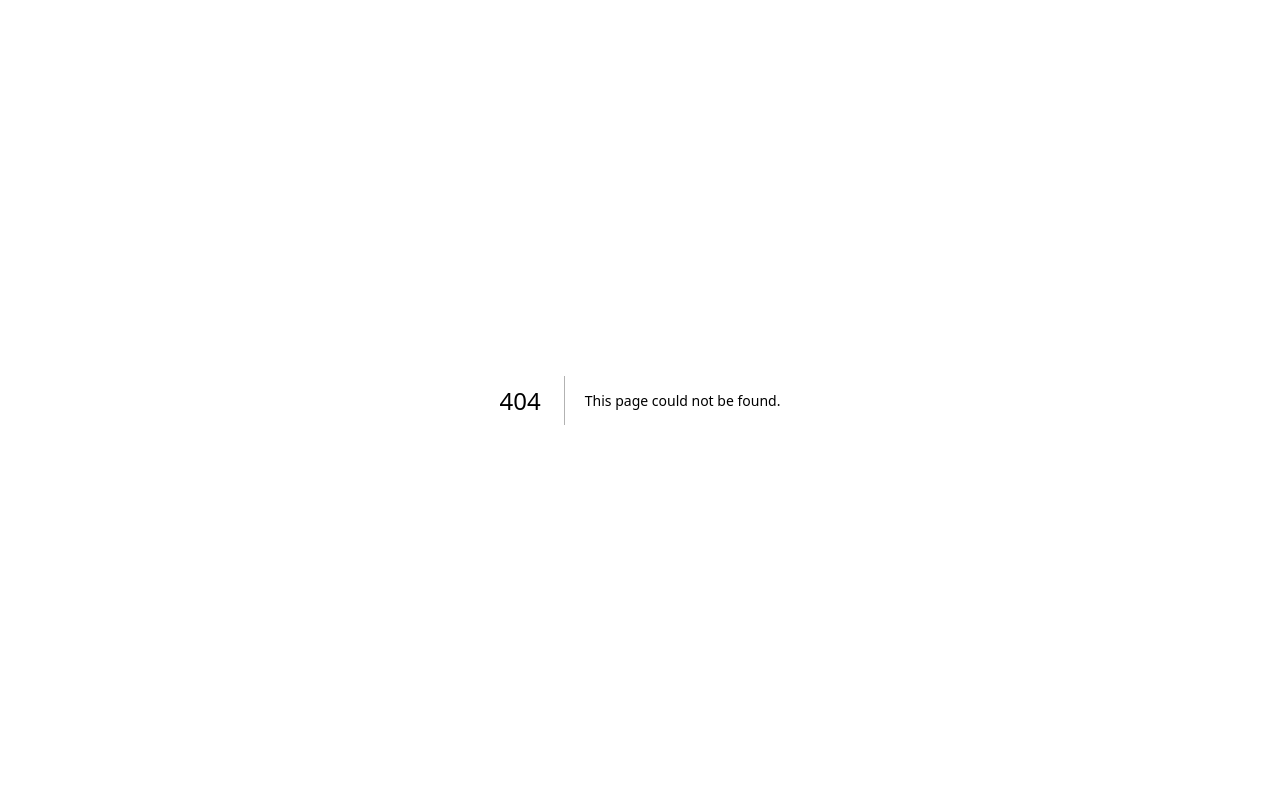
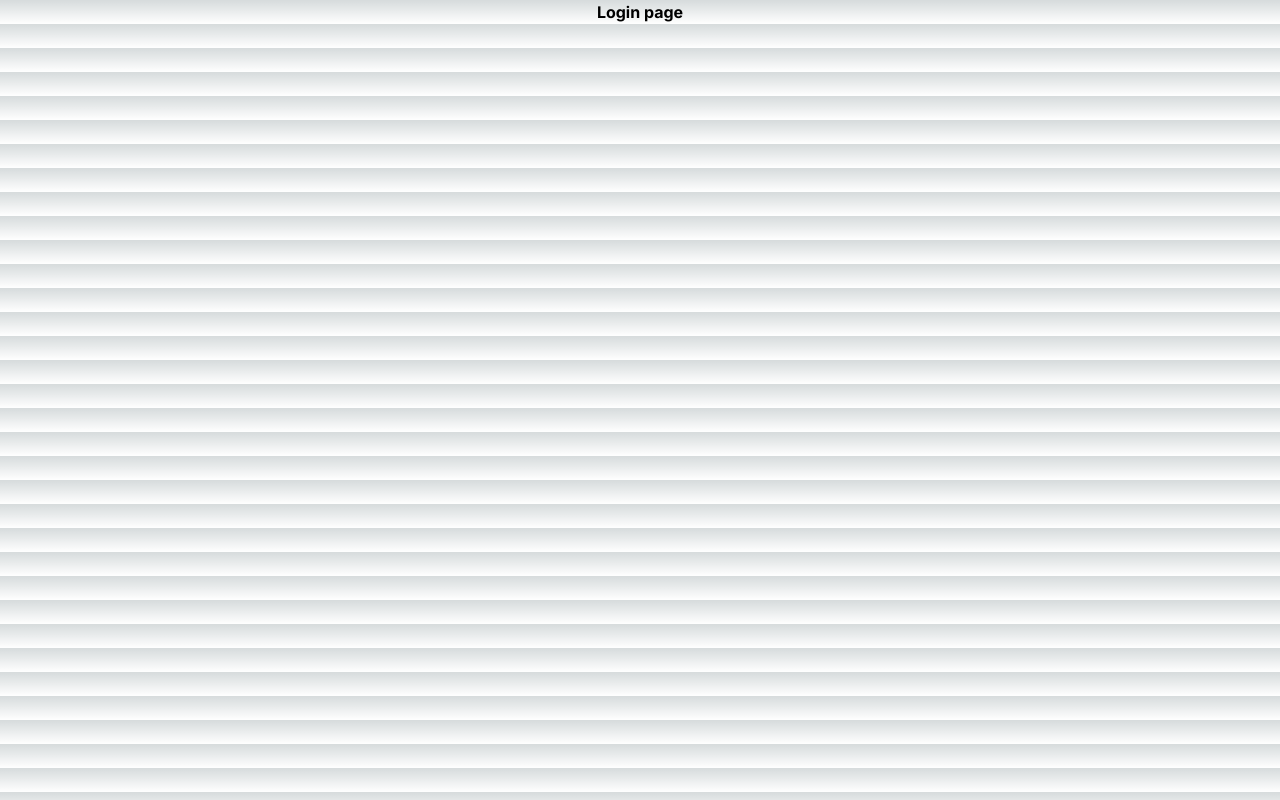
Before and after one commit to arsureshkumar/ieee_project, a Next.js app in the folder facedrive-frontend/: page /login in a window 1280 px wide. Before the commit this address had no page. Built offline with nearby package versions, Linux system fonts and the light colour scheme.

Commit message:
added login page

```diff
--- /dev/null
+++ b/facedrive-frontend/app/login/page.tsx
@@ -0,0 +1,13 @@
+"use client";
+
+import React, { useState, useRef } from "react";
+
+export default function Login() {
+
+    return (
+        <body>
+            <h1 className="text-center font-bold"> Login page </h1>
+        </body>
+    )
+
+}
--- a/facedrive-frontend/app/register/page.tsx
+++ b/facedrive-frontend/app/register/page.tsx
@@ -42,6 +42,8 @@ export default function Register() {
         {loading ? (<h1> Uploading </h1>) : (<h1>Upload Image</h1>)}
         <button onClick={handleClick} className="rounded-lg bg-red-600 p-4"> Take photo </button>
         {image && (<img src={image} alt='Taken photo'/>)}
+
+
     </div>
     </body>
   )
```
